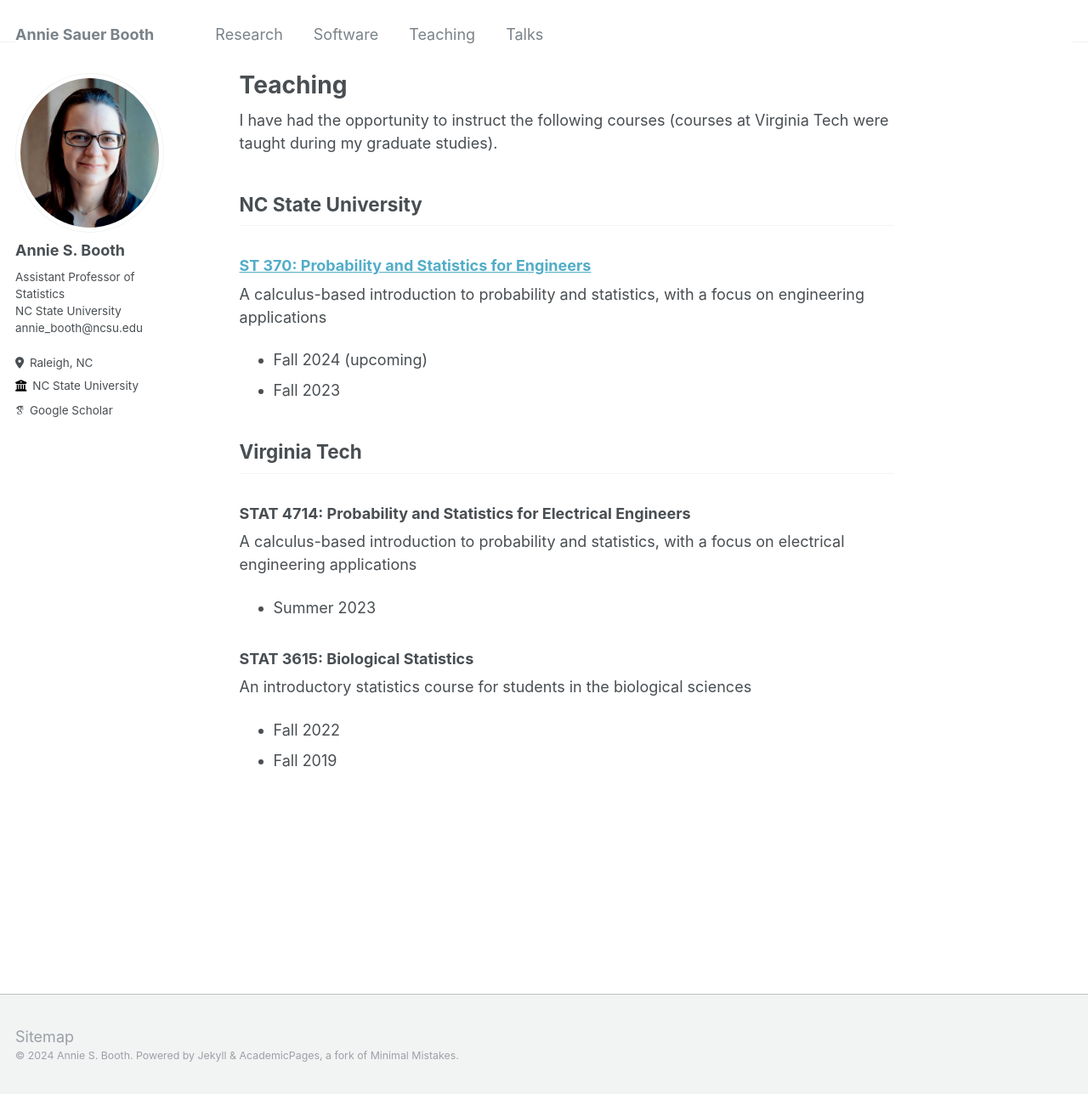
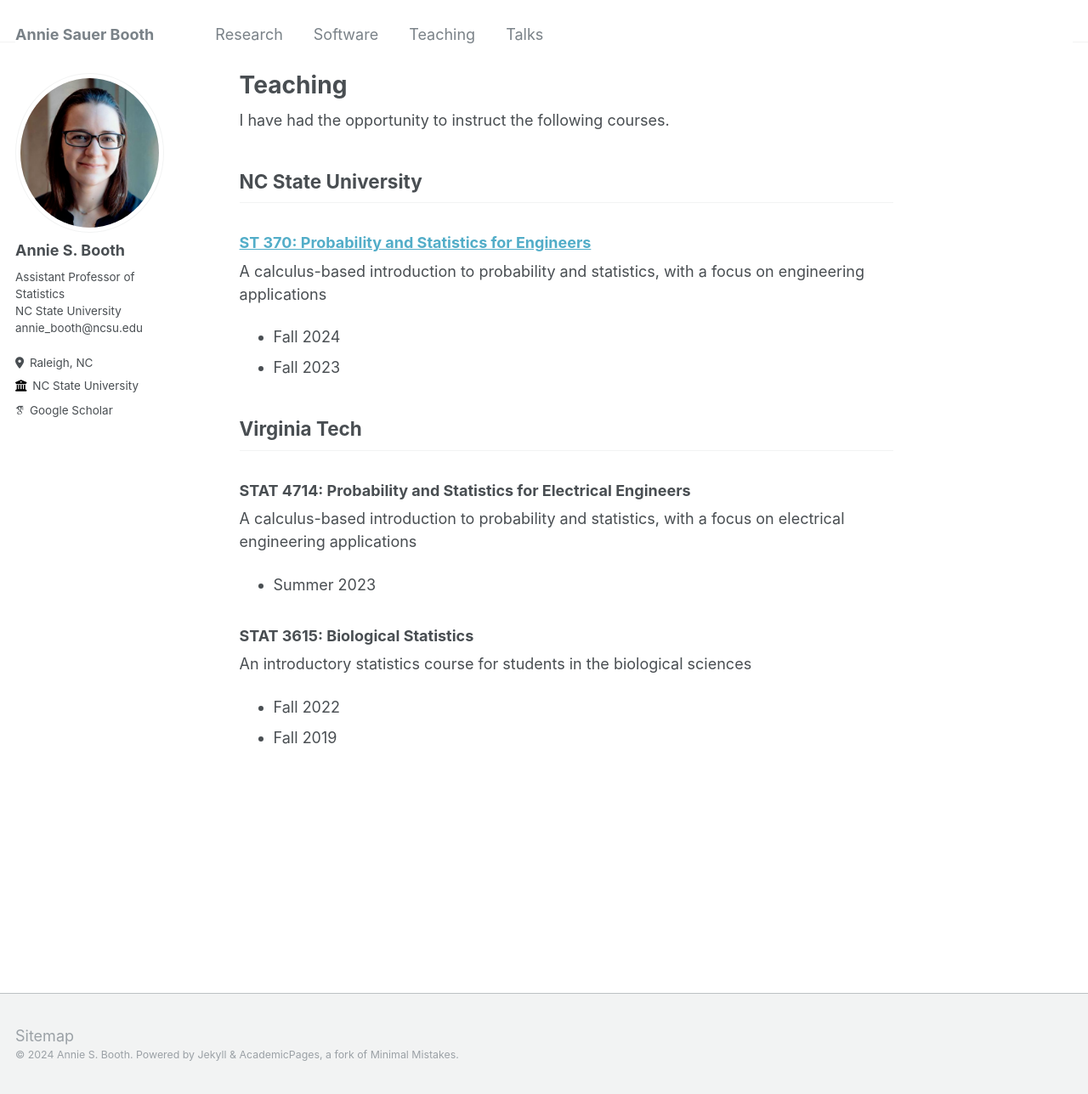
Before and after one commit to anniesbooth/anniesbooth.github.io, a Jekyll site: the page built from _pages/teaching.md, in a window 1280 px wide and 1288 px high. Shown: the whole window at 85% size. Built offline with Jekyll 4.4.1, drawn with Linux system fonts in a browser that asks for light colours; some web fonts are replaced.

```diff
--- a/_pages/teaching.md
+++ b/_pages/teaching.md
@@ -4,15 +4,15 @@ permalink: /teaching/
 author_profile: true
 ---
 
-I have had the opportunity to instruct the following courses (courses at Virginia Tech were taught during my graduate studies).
+I have had the opportunity to instruct the following courses.
 
 NC State University
 ------
-### [ST 370: Probability and Statistics for Engineers](/files/ST370_FALL23.pdf)
+### [ST 370: Probability and Statistics for Engineers](/files/ST370_Syllabus.pdf)
 
 A calculus-based introduction to probability and statistics, with a focus on engineering applications
 
-* Fall 2024 (upcoming)
+* Fall 2024
 * Fall 2023
 
 Virginia Tech
```
Also changed, not shown: _pages/research.md (+1 -1 lines), _pages/software.md (+1 -1 lines), 2 other files.
